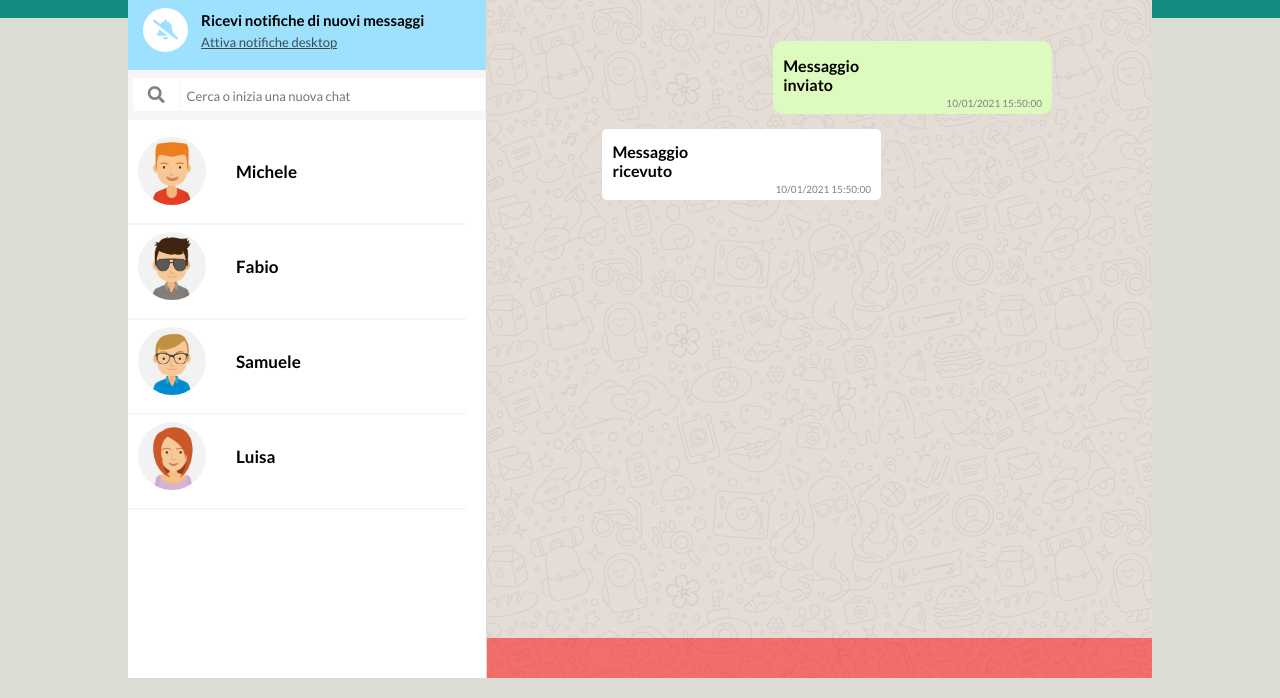
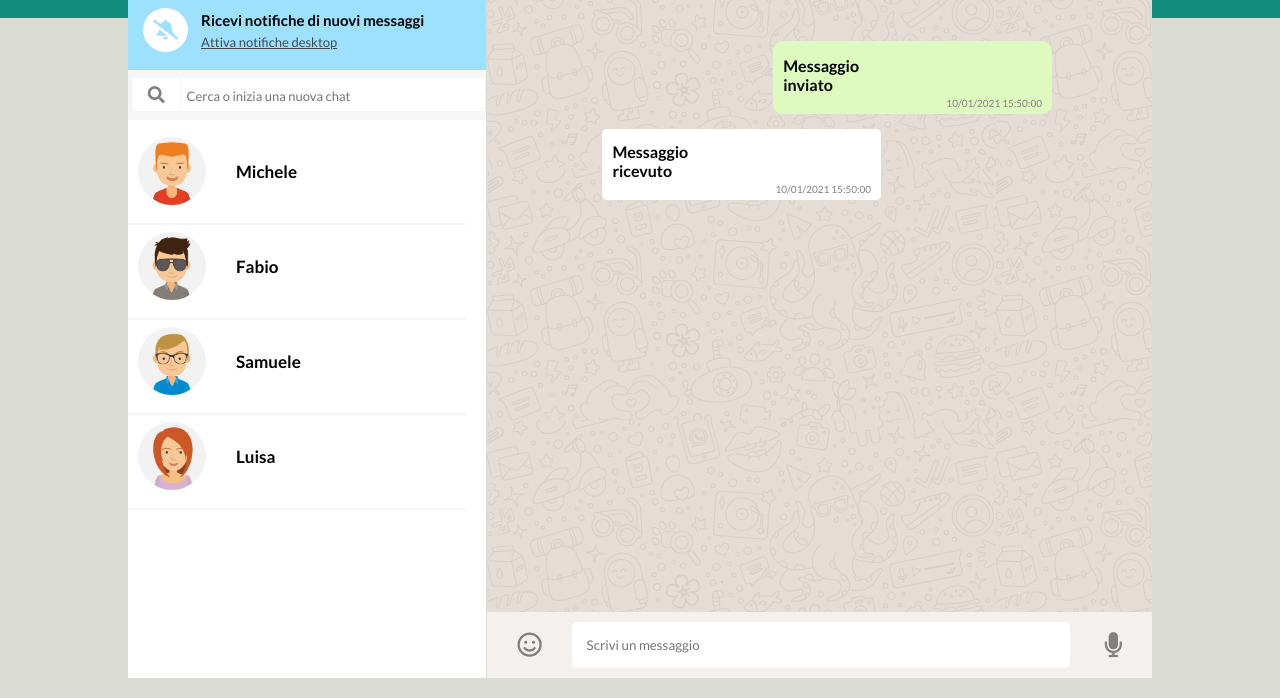
Before and after one commit to Robert-Stefan/vue-boolzapp, a plain HTML site: page index.html in a window 1280 px wide. Shown: the part 102-800 px from the top of the page. Drawn offline with nearby package versions, Linux system fonts and the light colour scheme.

Commit message:
Finish all

```diff
--- a/index.html
+++ b/index.html
@@ -49,15 +49,14 @@
             <!--LIST CHAT WITH VUEJS-->
             <div class="list-chat">
                 <ul>
-                    <li v-for="element in yourPropNameHere">
-                        <img :src="'./img/avatar'+element.avatar+'.jpg'" alt="avatar_user">
-                        <span>{{ element.name }}</span>
+                    <li v-for="utenti in listechat">
+                        <img :src="'./img/avatar'+utenti.avatar+'.jpg'" alt="avatar_user">
+                        <span>{{ utenti.name }}</span>
                         <hr style=" border: 1px solid #f6f6f6;">
                     </li>
                 </ul>
             </div>
         </aside>
-
         <main class="content">
 
             <!--HEADER CONTENT-->
@@ -88,10 +87,11 @@
 
             <!--FOOTER CONTENT-->
             <section class="content-footer">
-
+                <i class="far fa-smile"></i>
+                <input class="chat" type="text" placeholder="Scrivi un messaggio">
+                <i class="fas fa-microphone"></i>
             </section>
         </main>
-
     </div>
 
     <!--JS-->
--- a/js/script.js
+++ b/js/script.js
@@ -2,7 +2,7 @@
 const app = new Vue({
     el:'#app',
     data: {
-yourPropNameHere: [
+listechat: [
     {
         name: 'Michele',
         avatar: '_1',
--- a/main.css
+++ b/main.css
@@ -41,10 +41,8 @@ body {
     border-left: 1px solid #dadada;
 }
 
-.content-header,
-.content-footer {
+.content-header {
     padding: 20px;
-    background: rgba(255,0,0, .5); /*da togliere*/
 }
 
 .content-main {
@@ -231,7 +229,6 @@ body {
 
 /*MAIN OF CONTENT*/
 /*SEND MESSAGE*/
-
 .content-main .send {
     background-color: #ddfabf;
     align-self: flex-end;
@@ -259,7 +256,6 @@ body {
 /*RECEIVE MESSAGE*/
 .content-main .receive {
     background-color: #fff;
-    align-self: flex-start;
     position: relative;
     margin: 15px;
     padding: 13px 140px 20px 10px;
@@ -280,3 +276,41 @@ body {
     right: 10px;
     color: #808080;
 }
+
+/*FOOTER CONTENT*/
+.content-footer {
+    display: flex;
+    justify-content: space-between;
+    padding: 10px;
+    background: #f4f0ed;
+}
+
+/*SMILE EMOTE*/
+.content-footer i:first-child {
+    font-size: 25px;
+    padding-left: 20px;
+    padding-top: 10px;
+    padding-right: 30px;
+    cursor: pointer;
+    color: #808080;
+}
+
+/*FOOTER CHAT*/
+.content-footer .chat {
+    flex-grow: 1;
+    outline: none;
+    border: none;
+    padding: 15px;
+    border-radius: 5px;
+    color: #808080;
+}
+
+/*MICROPHONE EMOTE*/
+.content-footer i:last-child {
+    font-size: 25px;
+    padding-left: 35px;
+    padding-top: 10px;
+    padding-right: 20px;
+    cursor: pointer;
+    color: #808080;
+}
```
